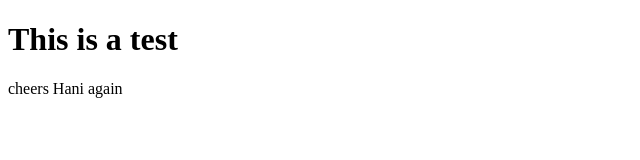
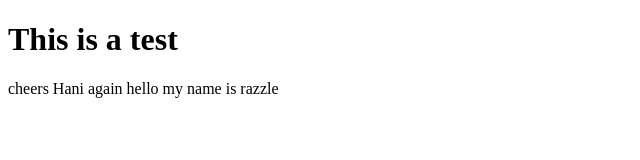
Before and after one commit to Razzle14/Test, a plain HTML site: page index.html in a window 1280 px wide. Shown: the whole page, without its empty margins (0-640 px from the left). Drawn offline with Linux system fonts and the light colour scheme.

Commit message:
updated again

```diff
--- a/index.html
+++ b/index.html
@@ -7,6 +7,8 @@
 </head>
 <body>
     <h1> This is a test</h1>
-    <p>cheers Hani again</p>
+    <p>cheers Hani again
+        hello my name is razzle
+    </p>
 </body>
 </html>
```
